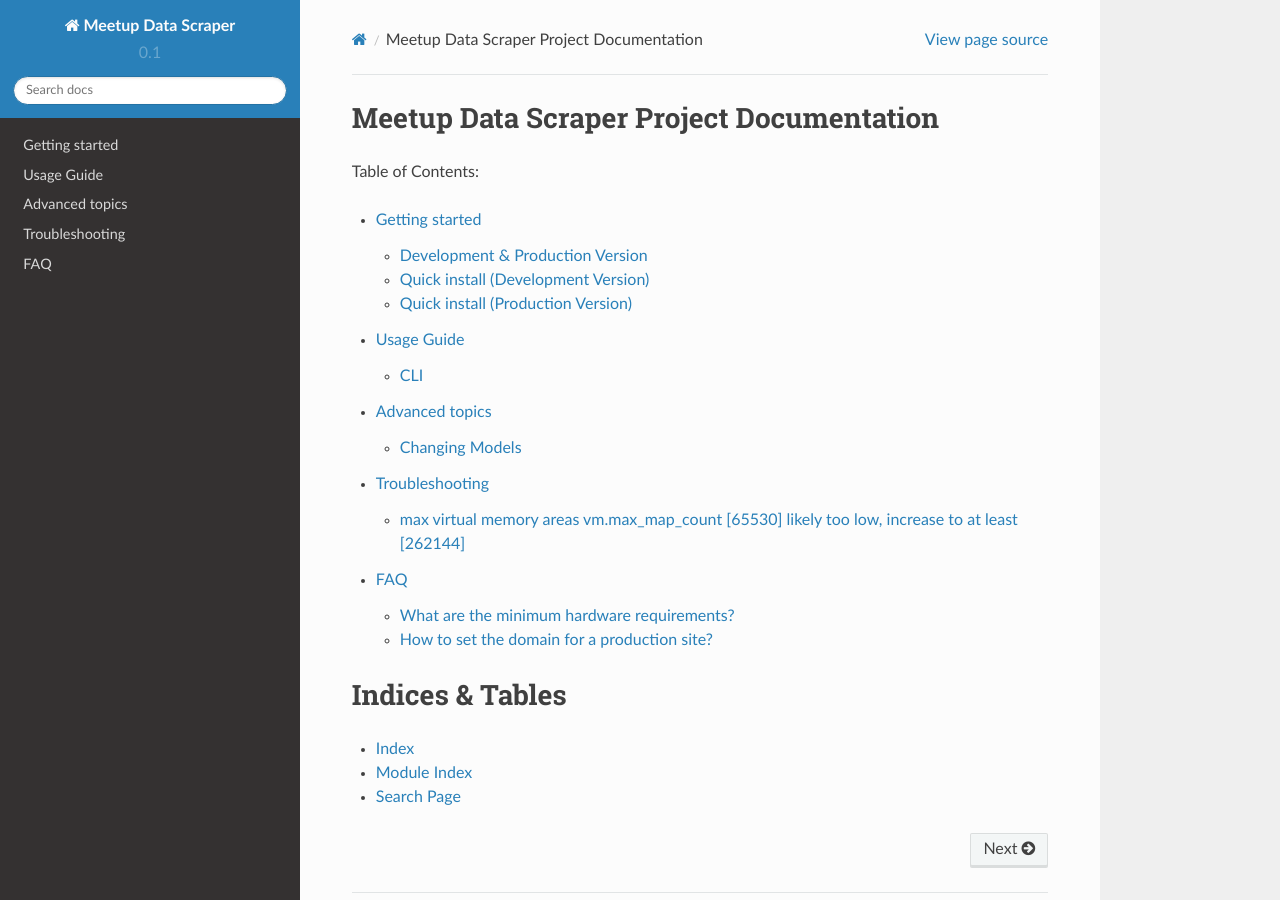
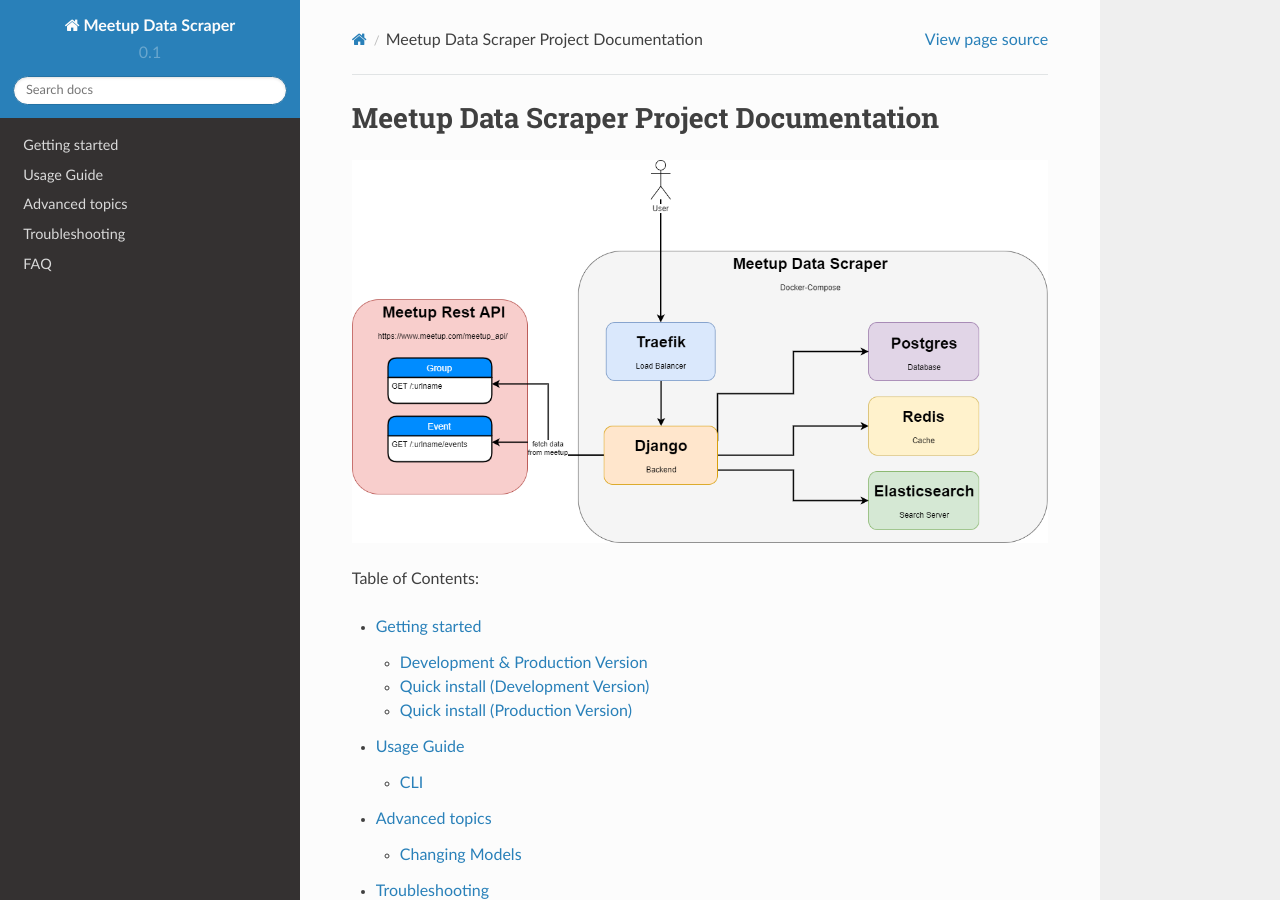
Before and after one commit to linuxluigi/meetup-data-scraper, a Sphinx documentation site: the page built from docs/index.rst, in a window 1280 px wide and 900 px high. Built offline with Sphinx 7.4.7 and the Read the Docs theme 2.0.0, drawn with Linux system fonts in a browser that asks for light colours.

Commit message:
add project structure image

```diff
--- a/README.rst
+++ b/README.rst
@@ -19,6 +19,9 @@
      :target: https://coveralls.io/github/linuxluigi/meetup-data-scraper?branch=master
      :alt: Coverage
 
+.. image:: docs/_static/meetup-data-scraper.png
+     :target: docs/_static/meetup-data-scraper.png
+     :alt: meetup-data-scraper
 
 Settings
 --------
--- a/docs/index.rst
+++ b/docs/index.rst
@@ -5,6 +5,10 @@
 
 Meetup Data Scraper Project Documentation
 ====================================================================
+
+.. image:: _static/meetup-data-scraper.png
+     :target: _static/meetup-data-scraper.png
+     :alt: meetup-data-scraper
 
 Table of Contents:
 
```
Also changed, not shown: docs/_static/meetup-data-scraper.png (added), 1 other file.
